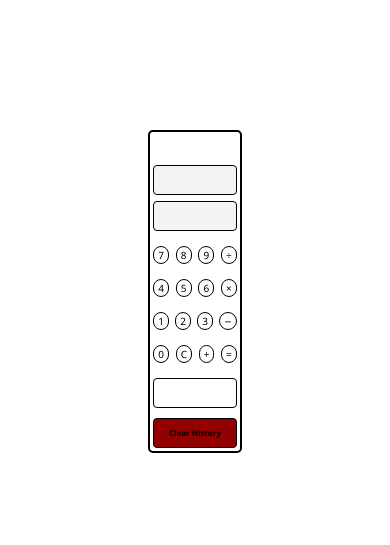
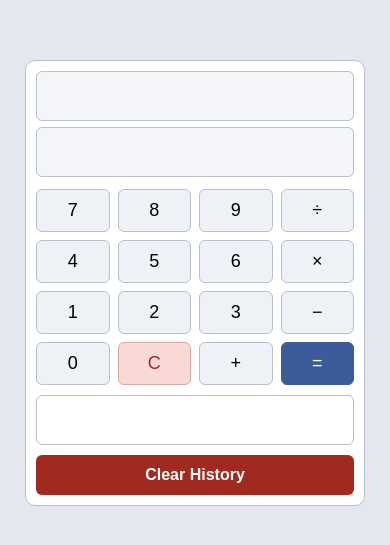
Before and after one commit to piyushdhakad001/js-calculator, a plain HTML site: page index.html in a window 390 px wide. Shown: the part 139-684 px from the top of the page. Drawn offline with Linux system fonts and the light colour scheme.

Commit message:
style: simplify and clean up calculator CSS

```diff
--- a/style.css
+++ b/style.css
@@ -1,177 +1,161 @@
-*{
-  /* padding: 0;
-  margin: 0; */
+* {
+  padding: 0;
+  margin: 0;
   box-sizing: border-box;
-  font-family: 'Segoe UI', Tahoma, Geneva, Verdana, sans-serif;
-  font-size: 50px;
+  font-family: Arial, Helvetica, sans-serif;
 }
-button{
-  all: unset;
-  padding: unset;
-  /* font: inherit; */
-  padding: 10px;
-  padding: 5px 15px 5px 15px;
-  border: 2px solid;
-  border-radius: 40px;
+
+body {
+  background: #e4e8ee;
+  min-height: 100vh;
+  display: flex;
+  align-items: center;
+  justify-content: center;
+}
+
+.container {
+  width: 90%;
+  max-width: 340px;
+  background: white;
+  padding: 15px;
+  border: 1px solid #b8c0cc;
+  border-radius: 10px;
+}
+
+/* ---------- display ---------- */
+.calculation-box,
+.answer-box {
+  display: flex;
+  justify-content: flex-end;
+  align-items: center;
+  background: #f3f5f8;
+  border: 1px solid #b8c0cc;
+  border-radius: 6px;
+  padding: 0 12px;
+  min-height: 50px;
+  overflow-x: auto;
+  white-space: nowrap;
+}
+
+.calculation-box {
+  font-size: 24px;
+  color: #222;
+}
+
+.answer-box {
+  font-size: 20px;
+  color: #666;
+  margin-top: 6px;
+}
+
+/* ---------- buttons ---------- */
+.buttons-box {
+  margin-top: 12px;
+}
+
+.buttons-box .p {
+  display: flex;
+  gap: 8px;
+  margin-bottom: 8px;
+}
+
+button {
+  flex: 1;
+  padding: 12px 0;
+  font-size: 22px;
+  background: #eef1f6;
+  border: 1px solid #b8c0cc;
+  border-radius: 6px;
   cursor: pointer;
 }
 
-body{
+button:hover {
+  background: #dde3ec;
+}
+
+button:active {
+  background: #c9d1de;
+}
+
+.clear-button {
+  background: #f8d9d6;
+  border-color: #dba8a3;
+  color: #a02a20;
+}
+
+.clear-button:hover {
+  background: #f1c3be;
+}
+
+.is-equal-button {
+  background: #3b5b9a;
+  border-color: #3b5b9a;
+  color: white;
+}
+
+.is-equal-button:hover {
+  background: #2f4a80;
+}
+
+/* ---------- history ---------- */
+.history-box {
+  display: flex;
+  flex-direction: column;
+  align-items: flex-end;
+  justify-content: flex-start;
+  min-height: 50px;
+  max-height: 140px;
+  overflow-y: auto;
+  margin-top: 10px;
+  padding: 8px 12px;
+  border: 1px solid #b8c0cc;
+  border-radius: 6px;
+}
+
+.history-text {
+  font-size: 16px;
+  color: #444;
+  padding: 2px 0;
+}
+
+.clear-history {
   display: flex;
   align-items: center;
   justify-content: center;
-  height: 100vh;
-}
-.container{
-    width: 25%;
-
-    /* height: 85vh; */
-    padding: 10px;
-    border: 2px solid;
-    border-radius: 20px;
-
-}
-.calculation-box{
-  background: rgb(243, 243, 243);
-  margin-top: 30px;
-  border: 2px solid;
-  border-radius: 13px;
-  width: 100%;
-  min-height: 60px;
-  font-size: inherit;
-  display: flex;
-  justify-content: end;
-  align-items: center;
-  padding-right: 15px;
-}
-.answer-box{
-    background: rgb(243, 243, 243);
-  margin-top: 6px;
-  border: 2px solid;
-  border-radius: 13px;
-  width: 100%;
-  min-height: 60px;
-  font-size: inherit;
-  display: flex;
-  align-items: center;
-  justify-content: end;
-  padding-right: 15px;
+  min-height: 40px;
+  margin-top: 10px;
+  font-size: 16px;
+  font-weight: bold;
+  color: white;
+  background: #a02a20;
+  border-radius: 6px;
+  cursor: pointer;
 }
 
-.buttons-box .p{
-  font-size: 30px;
-  display: flex;
-  margin-top: 15px;
-  margin-bottom: 15px;
-  justify-content: space-between;
-
-}
-.history-box{
-  display: flex;
-  align-items: end;
-  flex-direction: column;
-  justify-content: center;
-  padding-right: 15px;
-  min-height: 60px;
-  width: 100%;
-  border: 2px solid;
-  border-radius: 13px;
-
-
-}
-.history-text{
-  margin: 0;
-  font-size: 25px;
-}
-.clear-history{
-  display: flex;
-  align-items: center;
-  justify-content: center;
-  border: 2px solid;
-  margin-top: 10px;
-  min-height: 60px;
-  background: rgb(146, 0, 0);
-  font-size: 30px;
-  font-weight: bold;
-  cursor: pointer;
-  border-radius: 10px;
+.clear-history:hover {
+  background: #861f17;
 }
 
-@media (max-width: 700px){
- *{
-  font-size: 10px;
- }
- .container{
-  padding: 3px;
-  border-radius: 5px;
- }
- button{
-  font-size: 10px;
-   padding: 1px 4px 1px 4px;
-   border: 1px solid;
- }
- .calculation-box{
-  border: 1px solid;
-  border-radius: 4px;
-  min-height: 30px;
- }
- .answer-box{
-  border: 1px solid;
-  border-radius: 4px;
-  min-height: 30px;
- }
- .history-text{
-  font-size: 8px;
+/* ---------- small screens ---------- */
+@media (max-width: 400px) {
+  .container {
+    padding: 10px;
+  }
 
- }
- .history-box{
-  padding-right: 2px;
-  border: 1px solid;
-  border-radius: 4px;
-  min-height: 30px;
- }
- .clear-history{
-  font-size: 8px;
-  border: 1px solid;
-  border-radius: 4px;
-  min-height: 30px;
- }
+  .calculation-box {
+    font-size: 20px;
+  }
+
+  .answer-box {
+    font-size: 16px;
+  }
+
+  button {
+    padding: 10px 0;
+    font-size: 18px;
+  }
+
+  .history-text {
+    font-size: 14px;
+  }
 }
-
-@media (min-width: 700px) and (max-width: 1100px){
- *{
-  font-size: 20px;
- }
- button{
-  font-size: 20px;
-   padding: 4px 10px 4px 10px;
-
-   border: 1px solid;
- }
- .calculation-box{
-  border: 1px solid;
-  border-radius: 4px;
-  min-height: 50px;
- }
- .answer-box{
-  border: 1px solid;
-  border-radius: 4px;
-  min-height: 50px;
- }
- .history-text{
-  font-size: 15px;
-  /* margin-right: 2px; */
- }
- .history-box{
-  padding-right: 5px;
-  border: 1px solid;
-  border-radius: 4px;
-  min-height: 50px;
- }
- .clear-history{
-  font-size: 18px;
-  border: 4px solid;
-  border-radius: 4px;
-  min-height: 50px;
- }
-}
```
Also changed, not shown: 1 other file.
